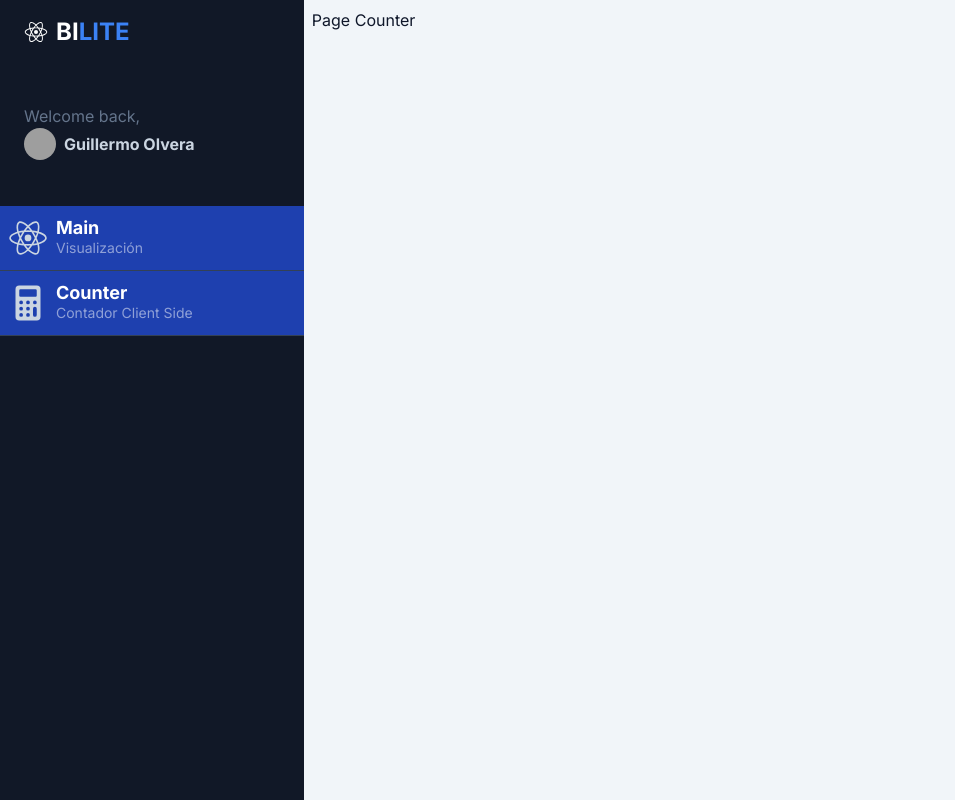
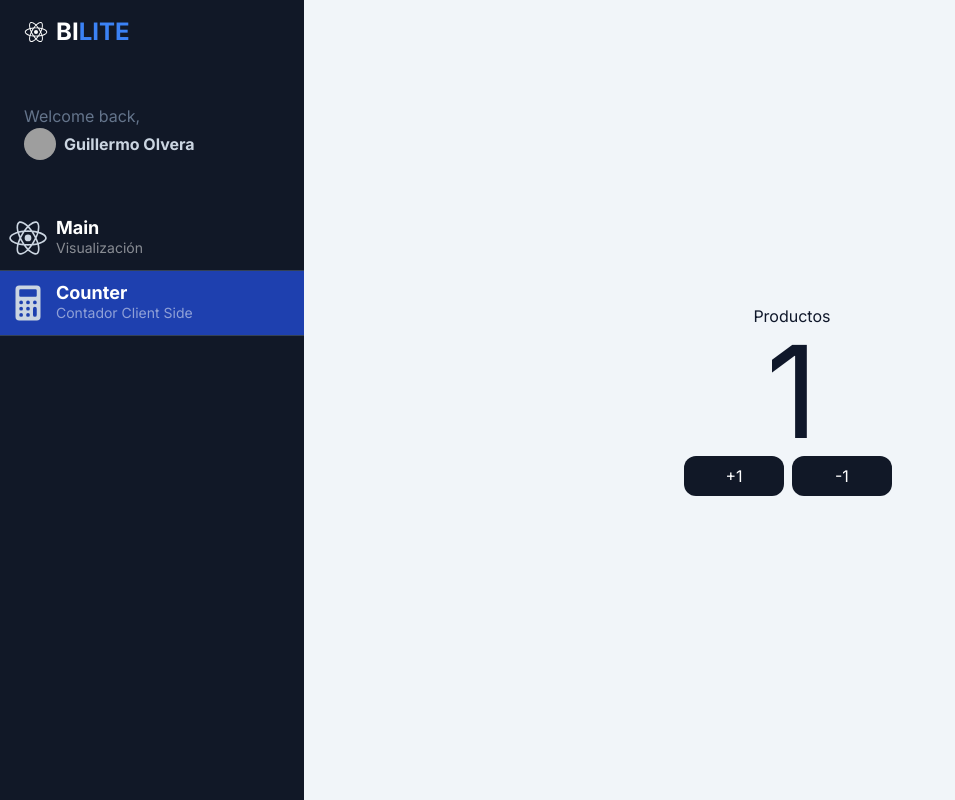
Before and after one commit to MemoOlvera/my-dashboard, a Next.js app: page /dashboard/counter in a window 1280 px wide. Shown: the whole page, without its empty margins (0-955 px from the left). Built offline with nearby package versions, Linux system fonts and the light colour scheme; grey boxes are pictures that could not be loaded.

Commit message:
CartCounter component created

```diff
--- a/src/app/components/SidebarMenuItem.tsx
+++ b/src/app/components/SidebarMenuItem.tsx
@@ -1,3 +1,8 @@
+'use client';
+
+import Link from "next/link";
+import { usePathname } from "next/navigation";
+
 interface Props {
     path: string;
     icon: JSX.Element;
@@ -6,13 +11,20 @@
 }
 
 export const SidebarMenuItem = ({ path, icon, title, subTitle }: Props) => {
+
+    const currentPath = usePathname();
+
     return (
-        <a href="#" className="w-full px-2 inline-flex space-x-2 items-center border-b border-slate-700 py-3 bg-blue-800 hover:bg-white/5 transition ease-linear duration-150">
-            <div>{ icon }</div>
+        <Link
+            href={path}
+            className={`w-full px-2 inline-flex space-x-2 items-center border-b border-slate-700 py-3 hover:bg-white/5 transition ease-linear duration-150
+            ${currentPath === path && 'bg-blue-800'}`}
+        >
+            <div>{icon}</div>
             <div className="flex flex-col">
-                <span className="text-lg font-bold leading-5 text-white">{ title }</span>
-                <span className="text-sm text-white/50 hidden md:block">{ subTitle }</span>
+                <span className="text-lg font-bold leading-5 text-white">{title}</span>
+                <span className="text-sm text-white/50 hidden md:block">{subTitle}</span>
             </div>
-        </a>
+        </Link>
     )
 }
--- a/src/app/dashboard/counter/page.tsx
+++ b/src/app/dashboard/counter/page.tsx
@@ -1,7 +1,16 @@
+import { CartCounter } from "@/app/shopping-cart";
+
+export const metadata = {
+  title: "Shopping Cart",
+  description: "Un simple contador",
+};
+
 export default function CounterPage(){
+
   return (
-    <div>
-        <h1>Page Counter</h1>
+    <div className="flex flex-col items-center justify-center w-full h-full">
+      <span>Productos</span>
+      <CartCounter value={ 1 } />
     </div>
   )
 }
--- /dev/null
+++ b/src/app/shopping-cart/components/CartCounter.tsx
@@ -0,0 +1,31 @@
+'use client';
+
+import { useState } from "react";
+
+interface Props {
+    value?: number;
+}
+
+export const CartCounter = ({ value = 0 }: Props) => {
+
+    const [counter, setCounter] = useState(value);
+
+    return (
+        <>
+            <span className="text-9xl">{counter}</span>
+
+            <div className="flex">
+                <button
+                    className="flex items-center justify-center p-2 rounded-xl bg-gray-900 text-white hover:bg-gray-600 transition-all w-[100px] mr-2"
+                    onClick={() => setCounter(counter + 1)}>
+                    +1
+                </button>
+                <button
+                    className="flex items-center justify-center p-2 rounded-xl bg-gray-900 text-white hover:bg-gray-600 transition-all w-[100px] mr-2"
+                    onClick={() => setCounter(counter - 1)}>
+                    -1
+                </button>
+            </div>
+        </>
+    )
+}
--- /dev/null
+++ b/src/app/shopping-cart/index.tsx
@@ -0,0 +1 @@
+export { CartCounter } from './components/CartCounter';
```
